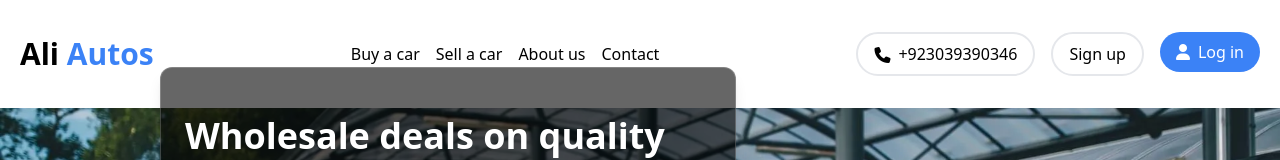
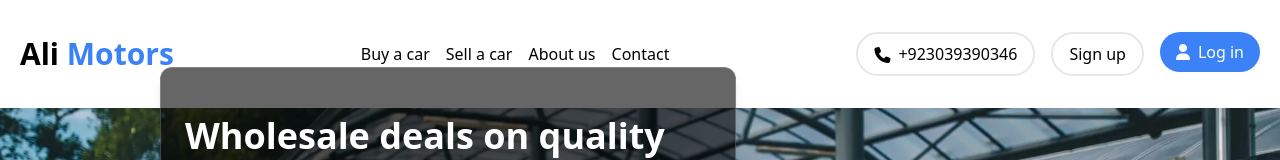
Before and after one commit to alirazax/Ali-motors, a plain HTML site: page index.html in a window 1280 px wide. Shown: the top 160 px of the page. Drawn offline with nearby package versions, Linux system fonts and the light colour scheme.

```diff
--- a/index.html
+++ b/index.html
@@ -13,7 +13,7 @@
   <body>
     <header>
       <nav>
-        <div class="flex items-center py-8 justify-between px-5 ">
+        <div class="flex items-center py-8 justify-between px-5">
           <!-- Logo and Toggle Button -->
           <div class="flex items-center gap-4">
             <div class="sm:hidden">
@@ -23,7 +23,7 @@
               ></i>
             </div>
             <div class="text-3xl font-bold">
-              Ali <span class="text-blue-500">Autos</span>
+              Ali <span class="text-blue-500">Motors</span>
             </div>
           </div>
 
@@ -141,11 +141,11 @@
     </script>
 
     <section
-      class="relative h-[50vh] bg-cover bg-center bg-[url(/hero.webp)] px-10  sm:px-[100px] py-8"
+      class="relative h-[50vh] bg-cover bg-center bg-[url(/hero.webp)] px-10 sm:px-[100px] py-8"
     >
       <!-- Text Box -->
       <div
-        class="sm:bg-black/60 bg-white s p-6 py-12 rounded-xl shadow-lg border shadoww-white/10 border-white/20 left-8 sm:left-30 md:left-40          right-8  max-w-xl  absolute top-[70%] sm:absolute sm:top-1/2      sm:-translate-y-1/2 sm:text-white"
+        class="sm:bg-black/60 bg-white s p-6 py-12 rounded-xl shadow-lg border shadoww-white/10 border-white/20 left-8 sm:left-30 md:left-40 right-8 max-w-xl absolute top-[70%] sm:absolute sm:top-1/2 sm:-translate-y-1/2 sm:text-white"
       >
         <h1 class="text-2xl md:text-4xl sm:text-3xl font-bold pb-4">
           Wholesale deals on quality cars from Ali Autos
```
Also changed, not shown: tailwind.config.js (added).
